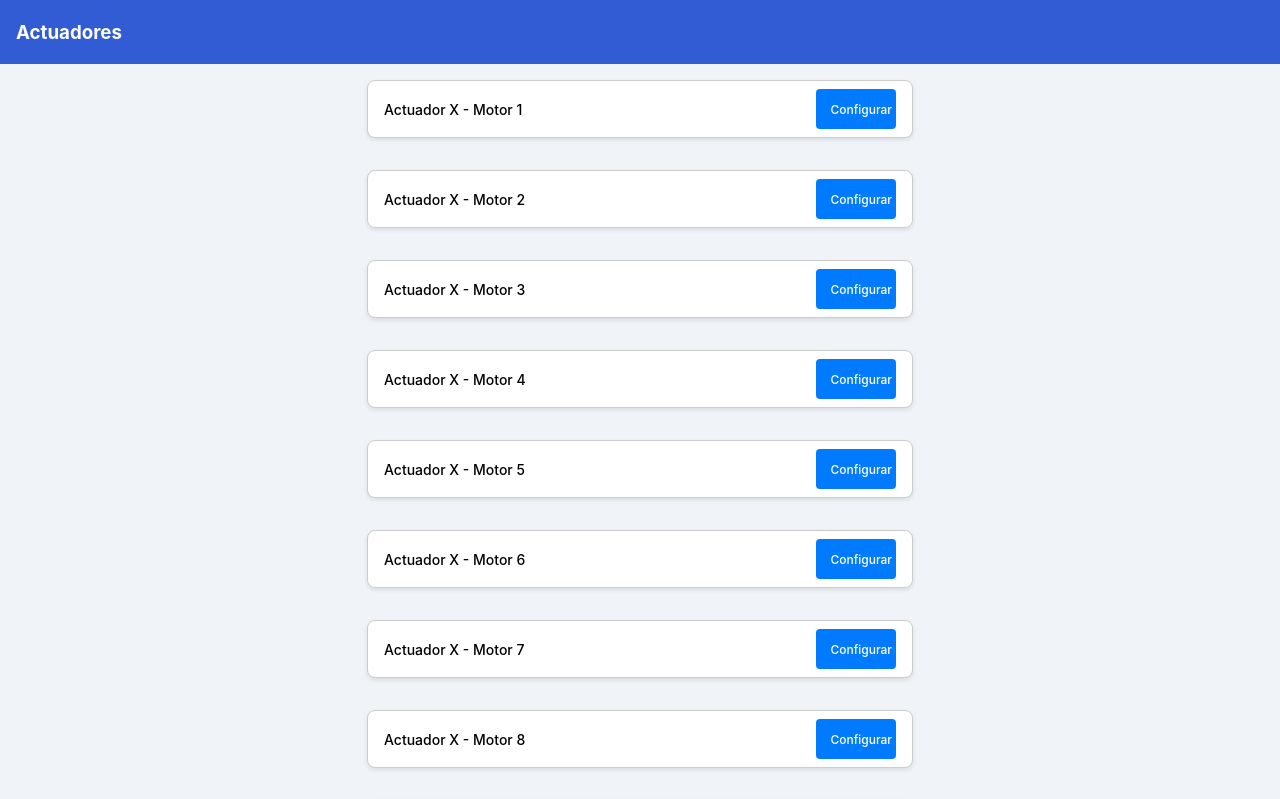
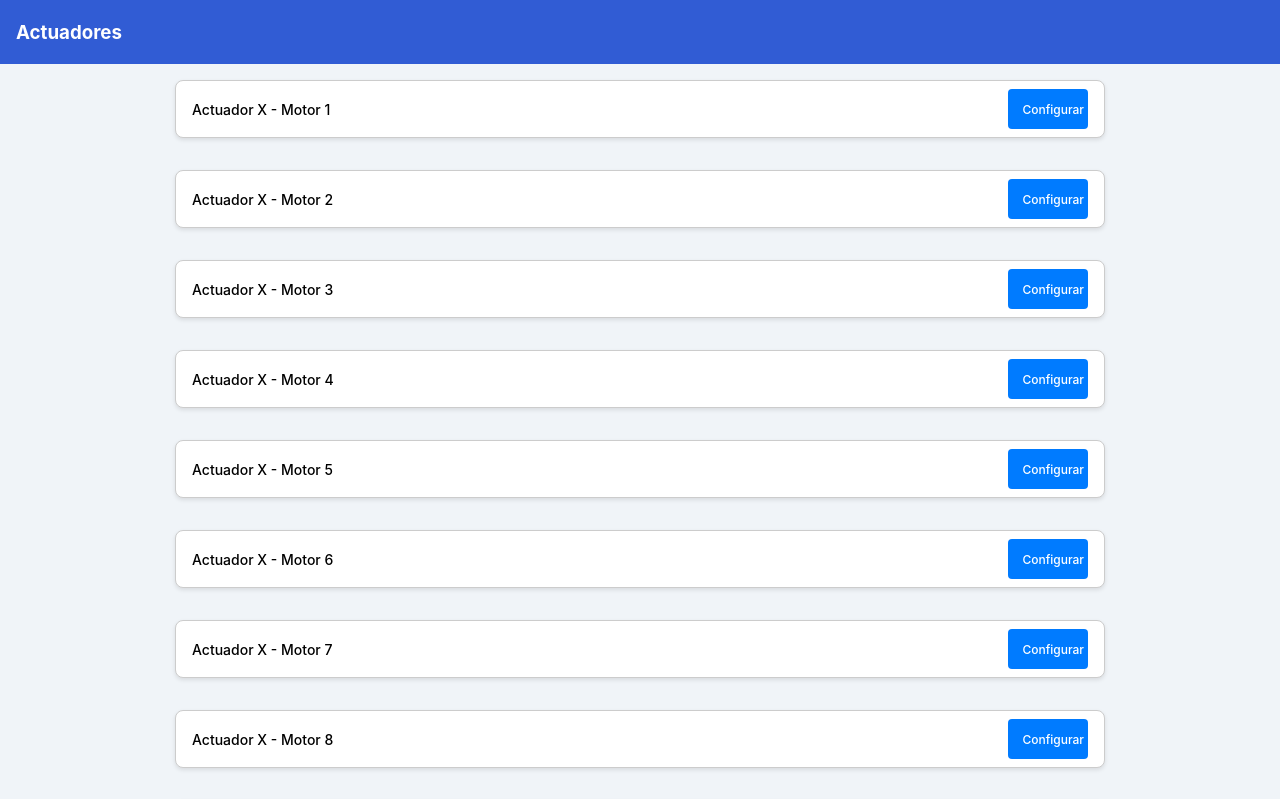
Before and after one commit to alfajoruwu/RamoIOT, a React (Vite) app: page /Actuadores in a window 1280 px wide. Shown: the top 799 px of the page. Built offline with nearby package versions, Linux system fonts and the light colour scheme.

Commit message:
Fix del fix Xd
Habia quedado muy pequeño

```diff
--- a/src/Pestañas/Usuarios/Cliente/Actuadores/Actuadores.css
+++ b/src/Pestañas/Usuarios/Cliente/Actuadores/Actuadores.css
@@ -5,7 +5,7 @@
   background-color: white;
   color: black;
   padding: 0.5rem 1rem;
-  width: 40%;
+  width: 70%;
   border: 1px solid #ccc;
   border-radius: 8px;
   box-shadow: 0 2px 4px rgba(0, 0, 0, 0.1);
```
